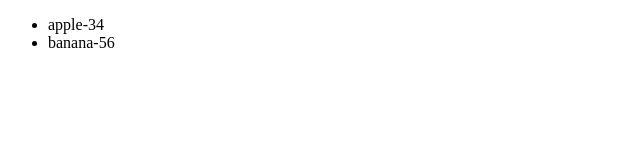
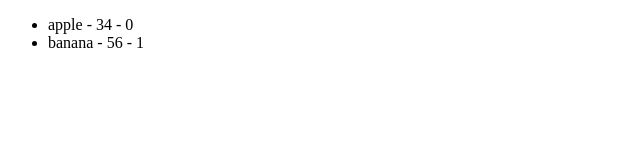
Before and after one commit to mazeyqian/multipage-template, a Vue app: page / in a window 1280 px wide. Shown: the top 160 px of the page, without its empty margins (0-640 px from the left). Built offline with nearby package versions, Linux system fonts and the light colour scheme.

Commit message:
v-for + 索引展示

```diff
--- a/src/App.vue
+++ b/src/App.vue
@@ -1,7 +1,7 @@
 <template>
   <div>
     <ul>
-      <li v-for="item in list" v-text="item.name + '-' + item.price"></li>
+      <li v-for="(item, index) in list"> {{ item.name }} - {{ item.price }} - {{ index }}</li>
     </ul>
   </div>
 </template>
```
